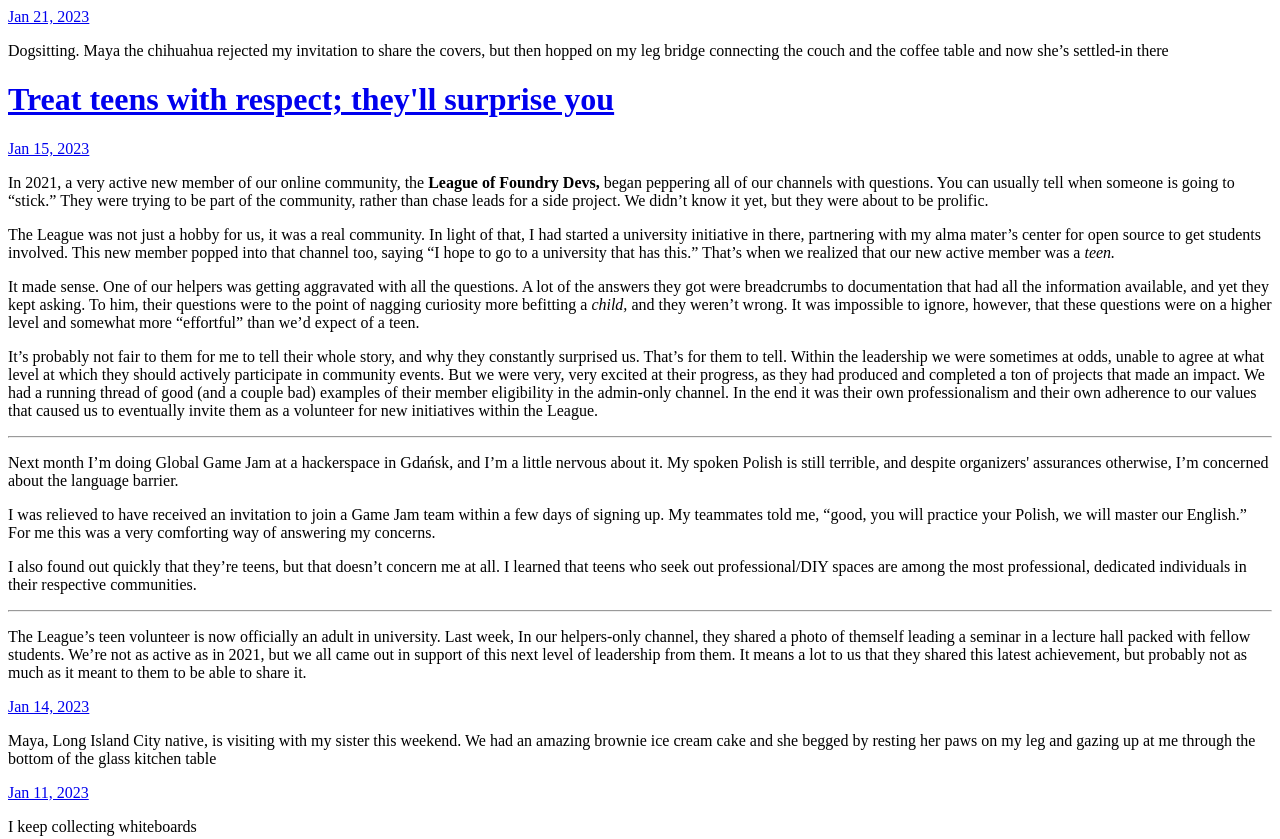
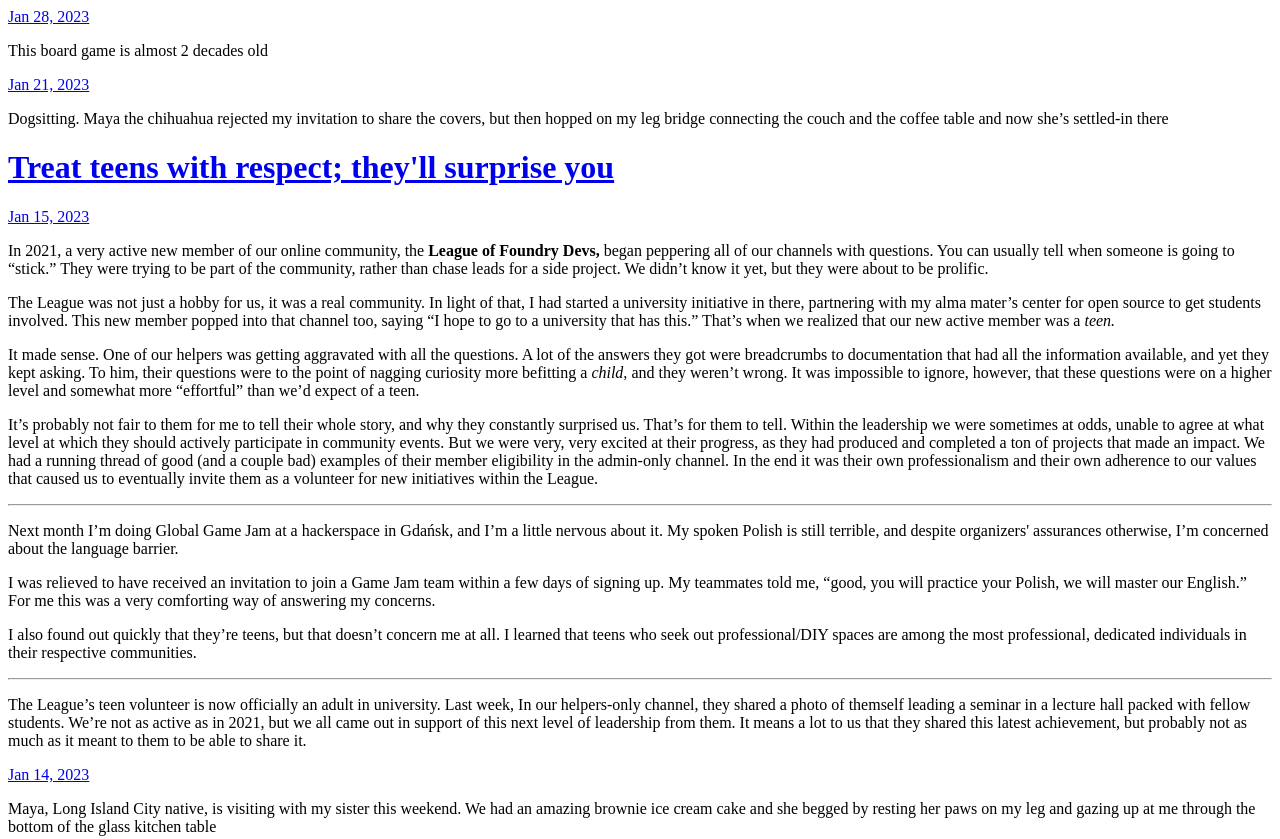
Before and after one commit to anthonyronda/anthonyronda.com, a plain HTML site: page index.html in a window 1280 px wide. Shown: the top 839 px of the page. Drawn offline with Linux system fonts and the light colour scheme.

Commit message:
Archiving from Micro.blog.

```diff
--- a/index.html
+++ b/index.html
@@ -21,6 +21,18 @@
 <div class="h-feed">
 
 
+
+	  <div class="h-entry">
+
+
+		<a href="https://anthonyronda.com/2023/01/28/this-board-game.html" class="u-url"><time class="dt-published" datetime="2023-01-28 20:19:36 -0500">Jan 28, 2023</time></a>
+
+		<div class="e-content">
+			 <p>This board game is almost 2 decades old</p>
+<!-- raw HTML omitted -->
+
+		</div>
+	  </div>
 
 	  <div class="h-entry">
 
```
